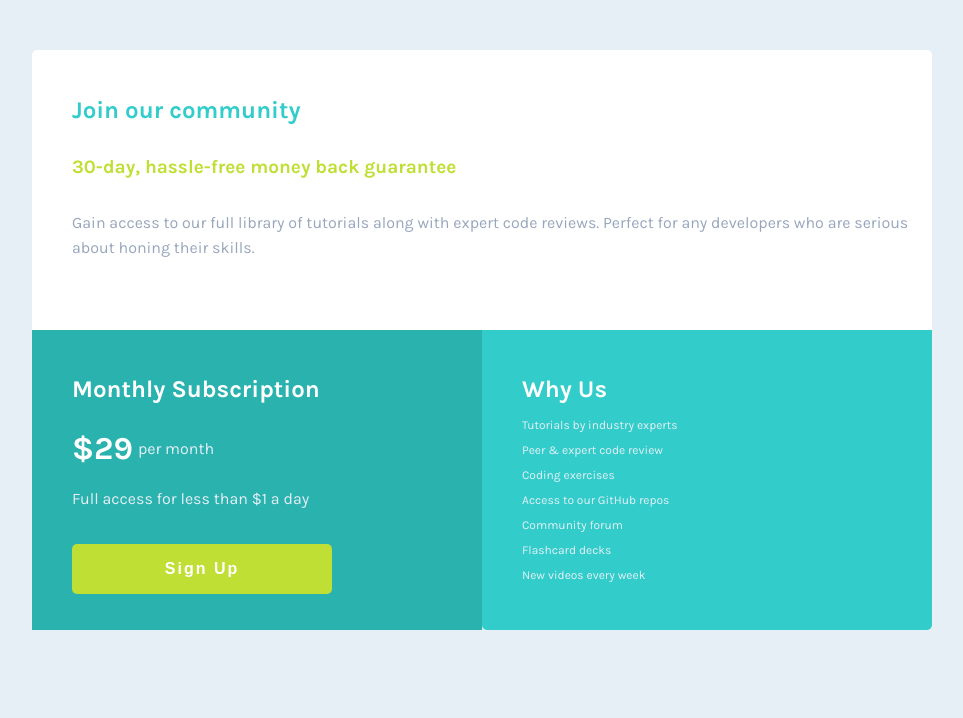
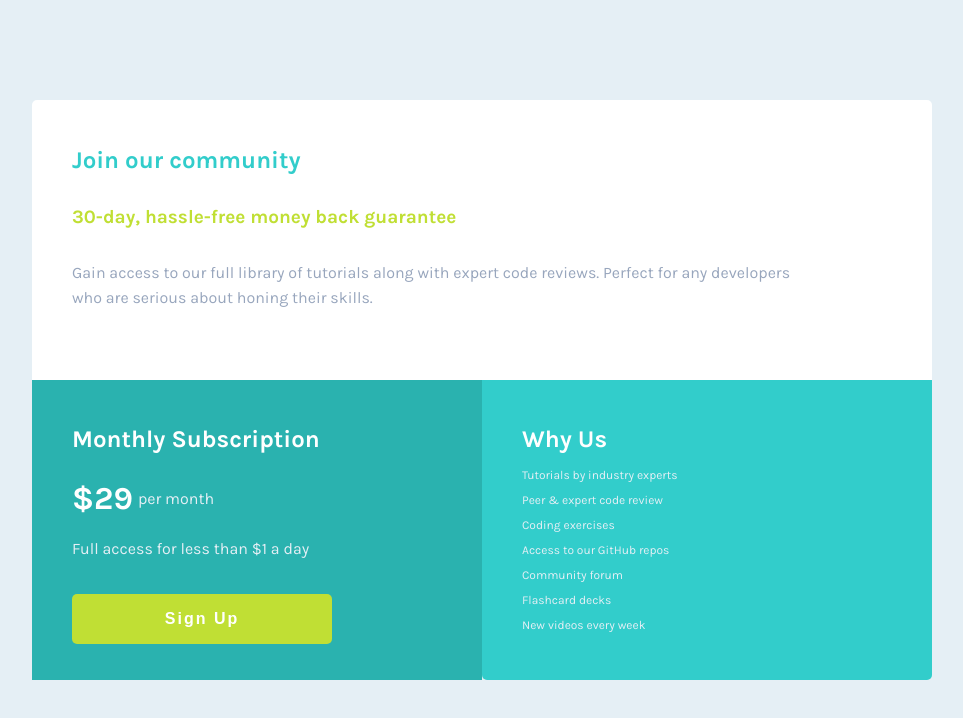
Before and after one commit to JCrotzer/single-price-grid-component, a plain HTML site: page index.html in a window 1280 px wide. Shown: the whole page, without its empty margins (158-1121 px from the left). Drawn offline with Linux system fonts and the light colour scheme.

Commit message:
updated css

```diff
--- a/css/style.css
+++ b/css/style.css
@@ -27,7 +27,7 @@ body {
     height: 100%;
     display: flex;
     flex-direction: column;
-    margin: 50px auto;
+    margin: 100px auto;
 }
 
 .join {
@@ -165,7 +165,7 @@ button a {
     }
 
     .join {
-        padding: 30px 20px 0 40px;
+        padding: 30px 120px 0 40px;
         height: 250px;
     }
 
```
